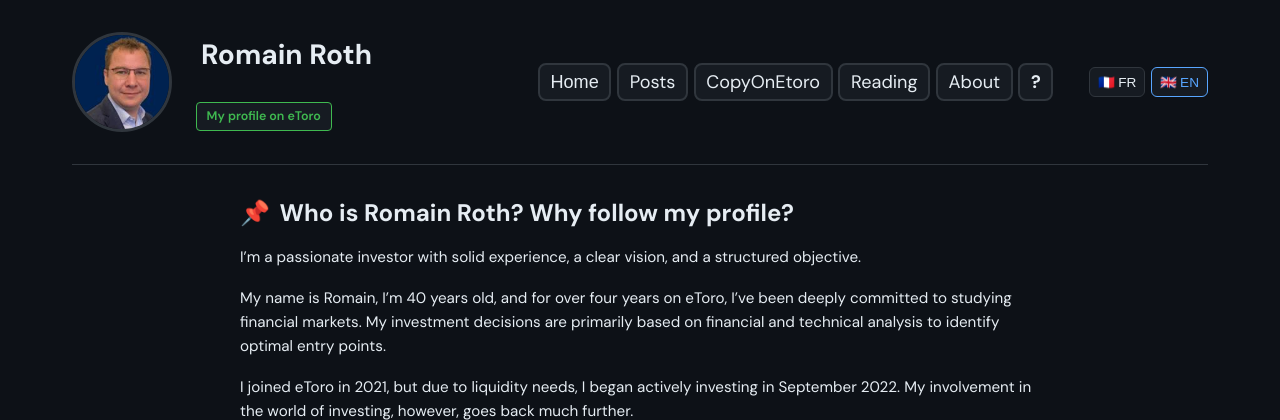
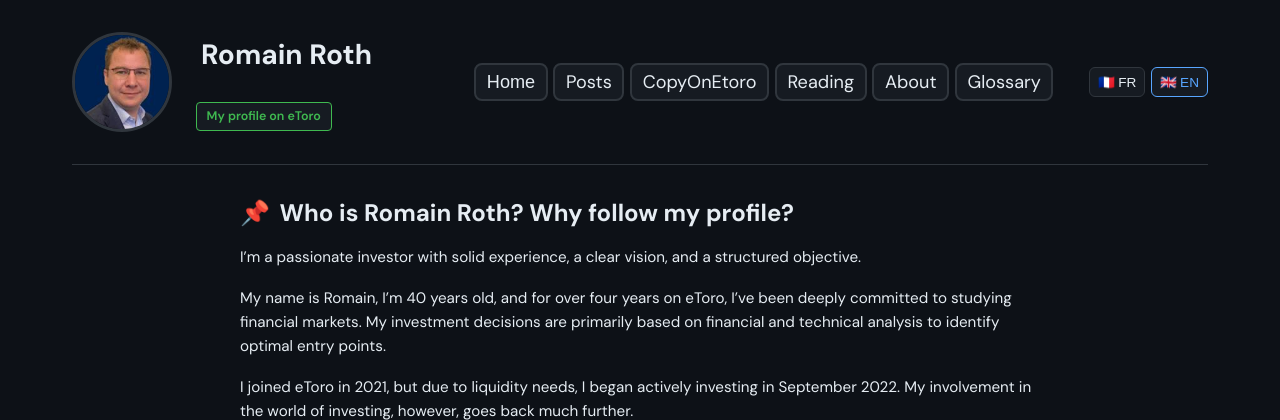
Before and after one commit to RomainR99/etoro_interface, a Flask app: page /about in a window 1280 px wide. Shown: the top 420 px of the page. Run offline with Flask 3, Linux system fonts and the light colour scheme; data that the repository does not hold is empty; some libraries are stand-ins or nearby versions.

Commit message:
nav: /glossary page with /lexique redirect; header Glossary label; tab title

```diff
--- a/app.py
+++ b/app.py
@@ -1921,9 +1921,9 @@ def _site_layout_context() -> dict:
     }
 
 
-@app.route("/lexique")
-def page_lexique():
-    """Lexique et questions courantes."""
+@app.route("/glossary")
+def page_glossary():
+    """Glossary / lexique et questions courantes."""
     resp = make_response(
         render_template(
             "lexique.html",
@@ -1934,6 +1934,12 @@ def page_lexique():
     )
     _get_or_set_visitor_id(resp)
     return resp
+
+
+@app.route("/lexique")
+def page_lexique_redirect():
+    """Ancienne URL : redirige vers /glossary."""
+    return redirect(url_for("page_glossary"), code=301)
 
 
 @app.route("/about")
@@ -2083,7 +2089,7 @@ def sitemap_xml():
     static_paths = (
         "/",
         "/posts",
-        "/lexique",
+        "/glossary",
         "/about",
         "/mentions-legales",
         "/confidentialite",
--- a/templates/lexique.html
+++ b/templates/lexique.html
@@ -5,7 +5,7 @@
     <meta name="viewport" content="width=device-width, initial-scale=1.0">
     {% include 'partials/favicon.html' %}
     {% include 'partials/gtag_google_ads.html' %}
-    <title>Romain Roth - Lexique</title>
+    <title>Romain Roth - Glossary</title>
     <link rel="preconnect" href="https://fonts.googleapis.com" crossorigin>
     <link href="https://fonts.googleapis.com/css2?family=DM+Sans:wght@400;500;600;700&display=swap" rel="stylesheet">
     {% include 'partials/site_chrome_styles.html' %}
--- a/templates/partials/site_chrome_styles.html
+++ b/templates/partials/site_chrome_styles.html
@@ -589,12 +589,6 @@
                 border-radius: 6px;
                 line-height: 1.15;
             }
-            .header-nav-menu .nav-help-btn {
-                min-width: 0;
-                width: 100%;
-                padding: 0.26rem 0.4rem;
-                font-size: 0.82rem;
-            }
         }
         @media (min-width: 1200px) {
             .header-nav-burger {
@@ -641,15 +635,6 @@
             line-height: 1;
             box-sizing: border-box;
             min-height: calc(2.07rem + 3px);
-        }
-        .nav-help-btn {
-            min-width: calc(3.2rem * 2 / 3);
-            padding-left: calc(0.85rem * 2 / 3);
-            padding-right: calc(0.85rem * 2 / 3);
-            font-weight: 700;
-            font-size: calc(1.7rem * 2 / 3);
-            text-decoration: none;
-            color: inherit;
         }
         /* Onglets header : survol = texte vert, pas de soulignement (override a:hover global) */
         .header-nav-menu .lang-btn:hover {
--- a/templates/partials/site_header.html
+++ b/templates/partials/site_header.html
@@ -31,7 +31,7 @@
                     <a href="/copy-on-etoro" id="navCopyEtoroBtn" class="lang-btn nav-header-btn" title="Copy trading on eToro">CopyOnEtoro</a>
                     <a href="/reading" id="navReadingBtn" class="lang-btn nav-header-btn" title="Recommended reading">Reading</a>
                     <a href="/about" id="navAboutBtn" class="lang-btn nav-header-btn" title="About Romain Roth">About</a>
-                    <a href="/lexique" id="navHelpLexBtn" class="lang-btn nav-header-btn nav-help-btn" title="Glossary &amp; FAQ">?</a>
+                    <a href="{{ url_for('page_glossary') }}" id="navHelpLexBtn" class="lang-btn nav-header-btn" title="Glossary &amp; FAQ">Glossary</a>
                 </nav>
                 <div class="header-lang-flags">
                     <button type="button" id="langFrBtn" class="lang-btn" title="Français" aria-label="Français" onclick="(function(e){if(e){e.preventDefault();e.stopPropagation();}try{localStorage.setItem('page_lang','fr');}catch(_e){}window.location.reload();})(event);"><span class="lang-flag-emoji">🇫🇷</span><span class="lang-abbr"> FR</span></button>
```
